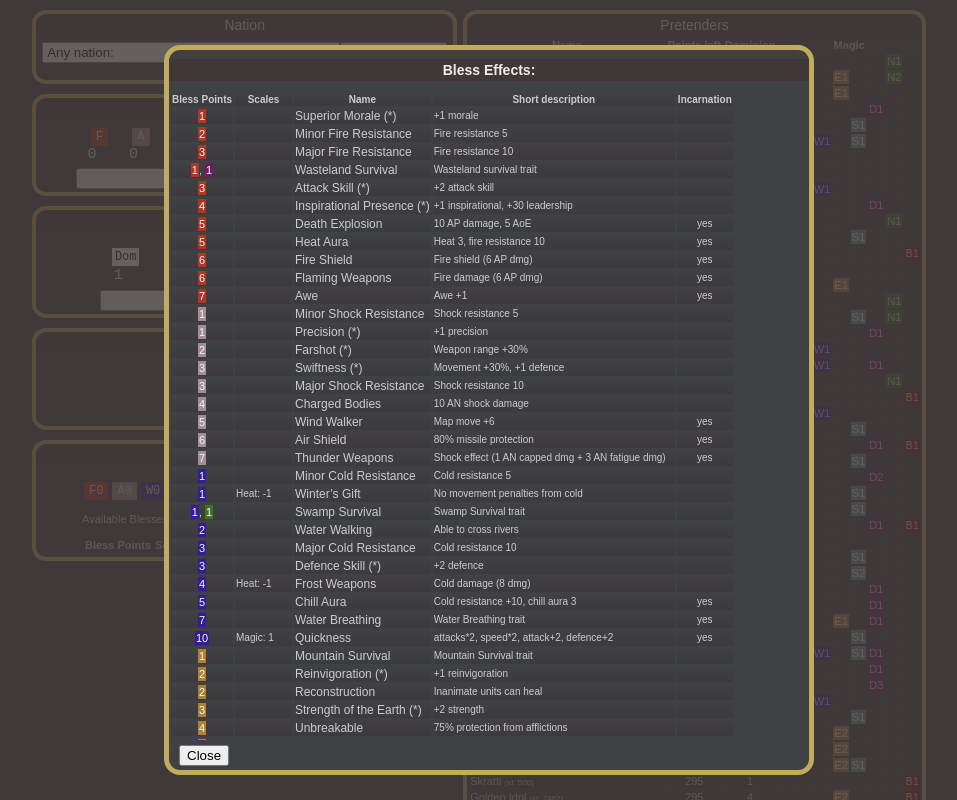
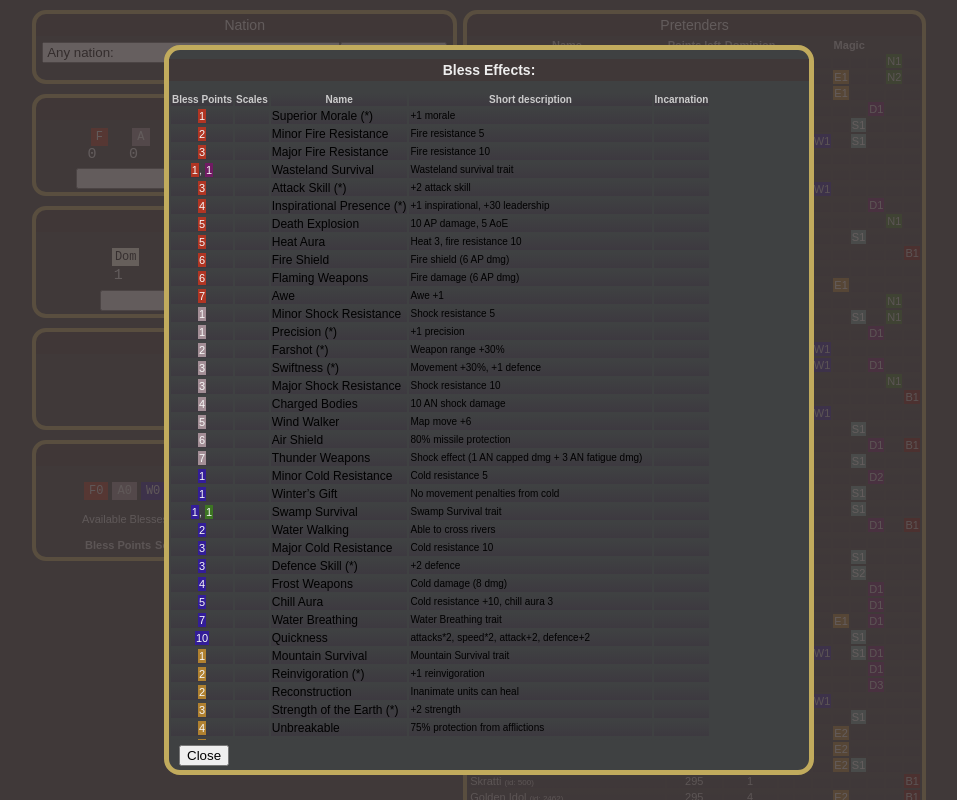
Before and after one commit to bsielski/pretenders-dom5, a React (Create React App) app: page / in a window 1280 px wide. Both pictures are taken after a click on the button "Show all bless list". Shown: the top 800 px of the page, without its empty margins (161-1118 px from the left). Built offline with nearby package versions, Linux system fonts and the light colour scheme.

Commit message:
Refactor BlessEffectsRows component

```diff
--- a/src/components/BlessEffects.jsx
+++ b/src/components/BlessEffects.jsx
@@ -2,7 +2,7 @@ import React from 'react';
 import {NationBlessBonusInfo} from './NationBlessBonusInfo';
 
 import {BlessEffectsWindow} from './BlessEffectsWindow';
-import {BlessEffectsRows} from './BlessEffectsRows';
+import BlessEffectsRows from './BlessEffectsRows';
 import {filterBlessEffects} from '../filterBlessEffects';
 
 import './App.css';
--- a/src/components/BlessEffectsRows.jsx
+++ /dev/null
@@ -1,31 +0,0 @@
-import React from 'react';
-
-import BlessPointsCell from './BlessPointsCell';
-
-import './BlessEffectsRows.css';
-
-export function BlessEffectsRows(props) {
-    const rows = props.effects.map(effect => {
-	return (
-	    <tr key={effect.id} className="bless_effects__row">
-              <BlessPointsCell effect={effect}/>
-              <td className="bless_effects__scales_cell">
-		{
-		    (effect.scales.heat    ? ("Heat: " + effect.scales.heat + " "      ) : "")
-			+ (effect.scales.growth  ? ("Growth: " + effect.scales.growth + " "  ) : "")
-			+ (effect.scales.fortune ? ("Fortune: " + effect.scales.fortune + " ") : "")
-			+ (effect.scales.magic   ? ("Magic: " + effect.scales.magic + " "    ) : "")
-		}
-              </td>
-              <td className="bless_effects__name_cell">{effect.name}</td>
-              <td className="bless_effects__description_cell">{effect.shortDescription}</td>
-              <td className="bless_effects__incarnate_cell">{effect.incarnate ? "yes" : ""}</td>
-	    </tr>
-	);
-    });
-    return (
-	<tbody className="bless_effects__table_body">
-	  {rows}
-	</tbody>
-    );
-}
--- a/src/components/BlessEffectsRows.css
+++ b/src/components/BlessEffectsRows/BlessEffectsRows.module.scss
@@ -1,31 +1,23 @@
-.bless_effects_row {
-    background: linear-gradient(#3f4142, #3d3940);
-
-}
-
-.bless_effects__points_cell {
-    font-size: 11px;
-    color: #cccccc;
-    text-align: center;
+.row {
     background: linear-gradient(#3f4142, #3d3940);
 }
 
-.bless_effects__scales_cell {
+.scales {
     background: linear-gradient(#3f4142, #3d3940);
 }
 
-.bless_effects__name_cell {
+.name {
     font-size: 12px;
     background: linear-gradient(#3f4142, #3d3940);
 }
 
-.bless_effects__description_cell {
+.description {
     font-size: 10px;
     word-wrap: break-word;
     background: linear-gradient(#3f4142, #3d3940);
 }
 
-.bless_effects__incarnate_cell {
+.incarnate {
     text-align: center;
     background: linear-gradient(#3f4142, #3d3940);
 }
--- /dev/null
+++ b/src/components/BlessEffectsRows/index.jsx
@@ -0,0 +1,34 @@
+import React from 'react';
+
+import BlessPointsCell from '../BlessPointsCell';
+
+import styles from './BlessEffectsRows.module.scss';
+
+function BlessEffectsRows(props) {
+    const rows = props.effects.map(effect => {
+        const { id, scales, name, shortDescription, incarnate } = effect;
+	return (
+	    <tr key={id} className={styles.row}>
+              <BlessPointsCell effect={effect}/>
+              <td className={styles.scales}>
+		{
+		    (scales.heat    ? ("Heat: " + scales.heat + " "      ) : "")
+			+ (scales.growth  ? ("Growth: " + scales.growth + " "  ) : "")
+			+ (scales.fortune ? ("Fortune: " + scales.fortune + " " ) : "")
+			+ (scales.magic   ? ("Magic: " + scales.magic + " " ) : "")
+		}
+              </td>
+              <td className={styles.name}>{name}</td>
+              <td className={styles.description}>{shortDescription}</td>
+              <td className={styles.incarnate}>{incarnate ? "yes" : ""}</td>
+	    </tr>
+	);
+    });
+    return (
+	<tbody>
+	  {rows}
+	</tbody>
+    );
+}
+
+export default BlessEffectsRows;
--- a/src/components/BlessEffectsWindow.jsx
+++ b/src/components/BlessEffectsWindow.jsx
@@ -1,7 +1,7 @@
 import React from 'react';
 
 import './BlessEffectsWindow.css';
-import {BlessEffectsRows} from './BlessEffectsRows';
+import BlessEffectsRows from './BlessEffectsRows';
 
 export class BlessEffectsWindow extends React.Component {
     constructor(props) {
```
